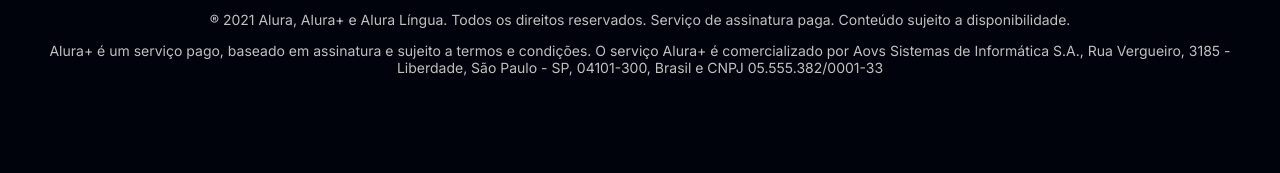
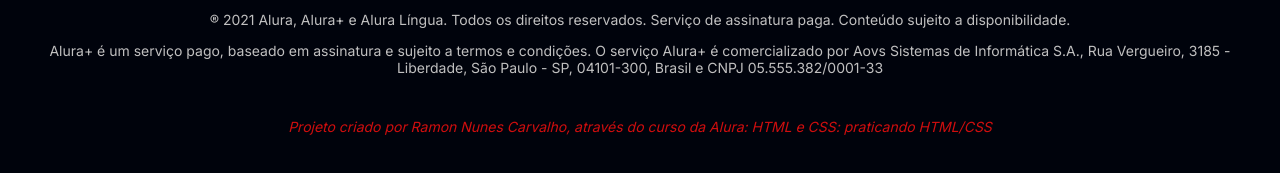
Before and after one commit to Ramonrnc/01-Site_Alura_plus, a plain HTML site: page index.html in a window 1280 px wide. Shown: the part 3725-3898 px from the top of the page. Drawn offline with Linux system fonts and the light colour scheme.

Commit message:
Descrição sobre a elaboração do projeto

```diff
--- a/index.html
+++ b/index.html
@@ -91,6 +91,7 @@
             </ul>
             <p class="rodape__texto"> ® 2021 Alura, Alura+ e Alura Língua. Todos os direitos reservados. Serviço de assinatura paga. Conteúdo sujeito a disponibilidade.</p>
             <p class="rodape__texto"> Alura+ é um serviço pago, baseado em assinatura e sujeito a termos e condições. O serviço Alura+ é comercializado por Aovs Sistemas de Informática S.A., Rua Vergueiro, 3185 - Liberdade, São Paulo - SP, 04101-300, Brasil e CNPJ 05.555.382/0001-33</p>
+            <p class="rodape__texto" id="projeto">Projeto criado por Ramon Nunes Carvalho, através do curso da Alura: HTML e CSS: praticando HTML/CSS </p>
         </footer>
 
     </body>
--- a/styles.css
+++ b/styles.css
@@ -153,3 +153,9 @@
     background-color: var(--botao-azul-efeito);
     color: var(--cor-de-fundo);
 }
+
+#projeto{
+    margin-top: 3em;
+    color: #cf0e0e;
+    font-style: italic;
+}
```
